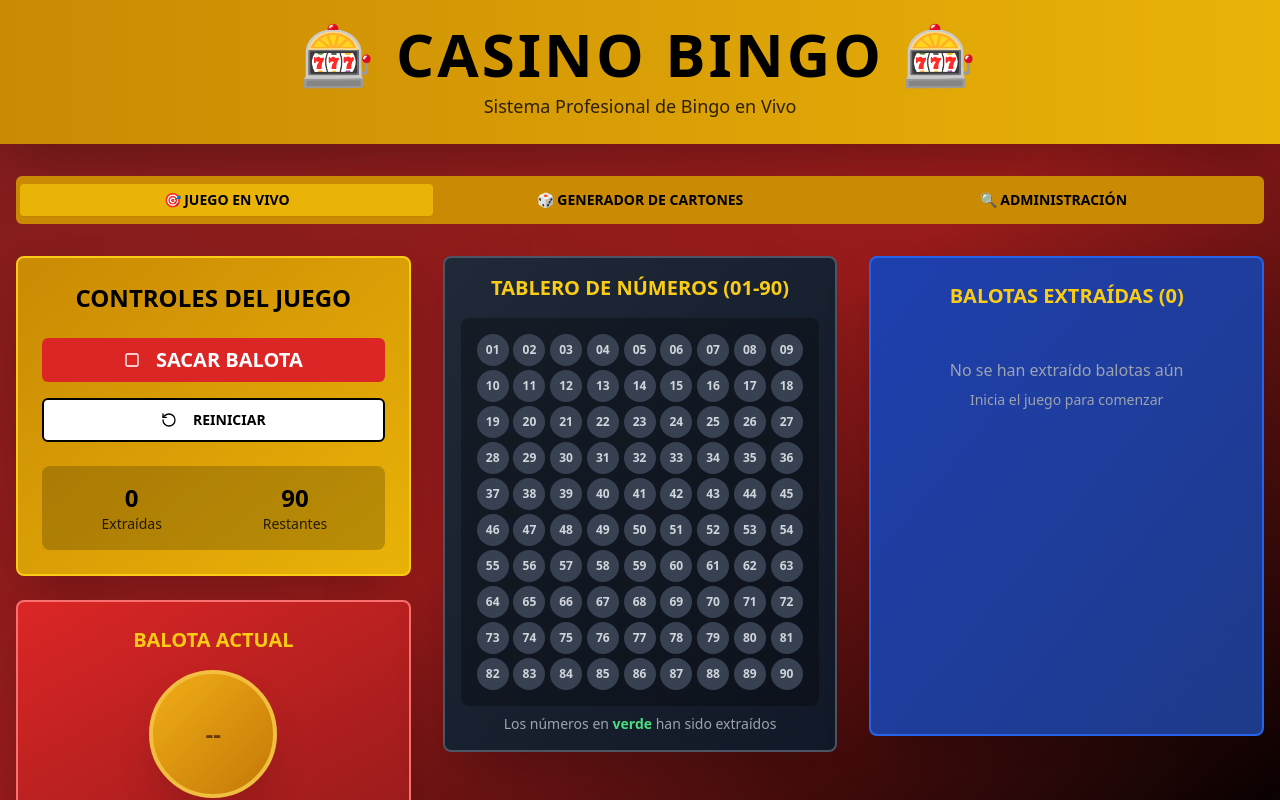
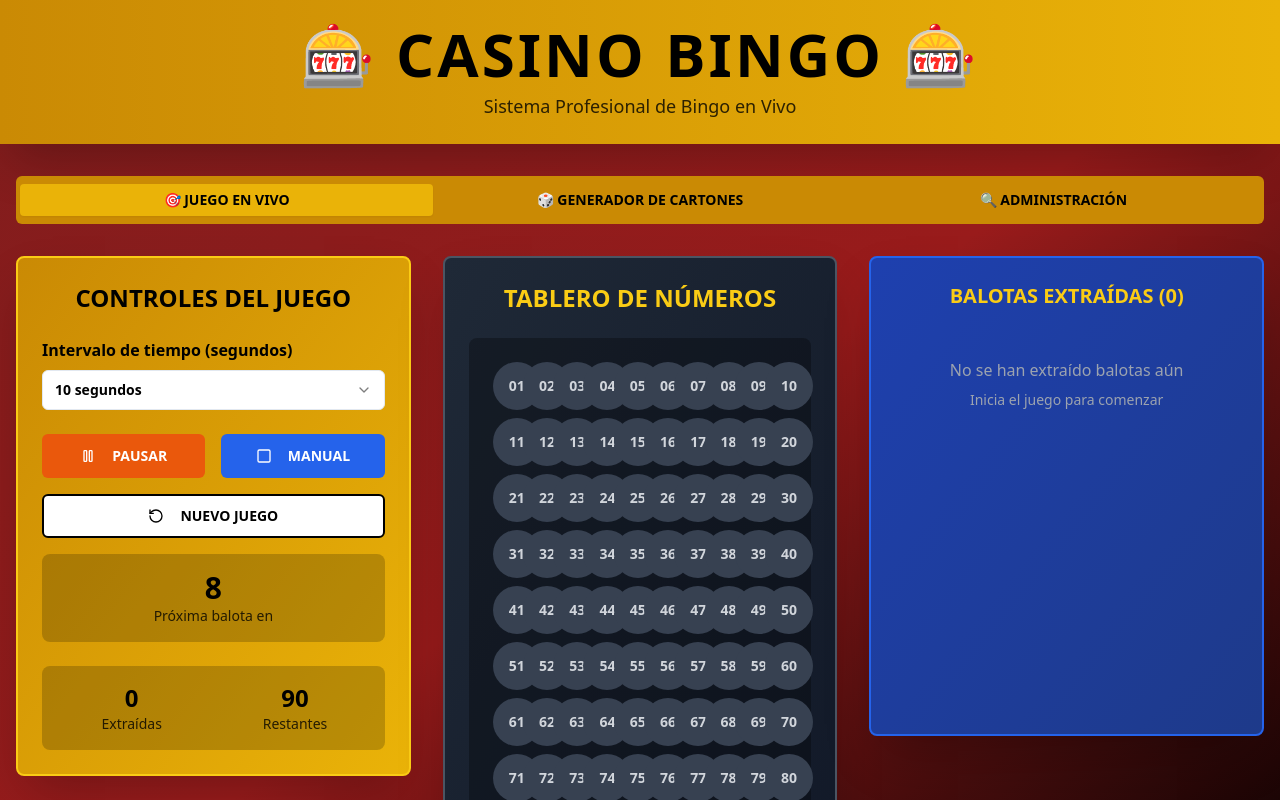
Before and after one commit to Asuscj10/casino-bingo-fiesta, a React (Vite) app: page / in a window 1280 px wide. Both pictures are taken after a click on the button "INICIAR JUEGO". Shown: the top 800 px of the page. Built offline with nearby package versions, Linux system fonts and the light colour scheme.

Commit message:
Refactor game and UI elements
- Updated the number board, game controls, and ball display.
- Modified game controls for automatic ball drawing with time selection.
- Enhanced the European strip generator.
- Updated the documentation.

```diff
--- a/src/components/BingoCardGenerator.tsx
+++ b/src/components/BingoCardGenerator.tsx
@@ -72,10 +72,10 @@ const BingoCardGenerator: React.FC = () => {
   };
 
   const generateEuropeanStrips = async () => {
-    if (numberOfStrips < 1 || numberOfStrips > 1000) {
+    if (numberOfStrips < 1 || numberOfStrips > 10000) {
       toast({
         title: "Error",
-        description: "El número de tiras debe estar entre 1 y 1,000",
+        description: "El número de tiras debe estar entre 1 y 10,000",
         variant: "destructive",
       });
       return;
@@ -475,7 +475,7 @@ const BingoCardGenerator: React.FC = () => {
 
           <TabsContent value="european" className="space-y-6">
             <div className="bg-blue-900 p-4 rounded-lg mb-6">
-              <h3 className="text-yellow-400 font-bold mb-2">🇪🇺 Tiras Europeas de Bingo</h3>
+              <h3 className="text-yellow-400 font-bold mb-2">🇪🇺 Tiras Europeas</h3>
               <p className="text-white text-sm">
                 Cada tira contiene 6 cartones con todos los números del 01-90 distribuidos sin repetición.
                 Perfectas para el bingo europeo tradicional.
@@ -485,13 +485,13 @@ const BingoCardGenerator: React.FC = () => {
             <div className="grid grid-cols-1 md:grid-cols-2 gap-6">
               <div>
                 <Label htmlFor="numberOfStrips" className="text-white font-bold">
-                  Número de Tiras (máx. 1,000)
+                  Número de Tiras (máx. 10,000)
                 </Label>
                 <Input
                   id="numberOfStrips"
                   type="number"
                   min="1"
-                  max="1000"
+                  max="10000"
                   value={numberOfStrips}
                   onChange={(e) => setNumberOfStrips(parseInt(e.target.value) || 1)}
                   className="mt-2 bg-white text-black font-bold"
--- a/src/components/BingoGame.tsx
+++ b/src/components/BingoGame.tsx
@@ -1,6 +1,6 @@
-import React, { useEffect } from 'react';
+
+import React, { useEffect, useState } from 'react';
 import BingoGameboard from '@/components/BingoGameboard';
-import BallDisplay from '@/components/BallDisplay';
 import GameControls from '@/components/GameControls';
 import DrawnBalls from '@/components/DrawnBalls';
 
@@ -25,6 +25,8 @@ const BingoGame: React.FC<BingoGameProps> = ({
   availableBalls,
   setAvailableBalls
 }) => {
+  const [isAutoMode, setIsAutoMode] = useState(true);
+  const [autoInterval, setAutoInterval] = useState(10);
 
   // Notify parent component when drawn balls change
   useEffect(() => {
@@ -59,9 +61,14 @@ const BingoGame: React.FC<BingoGameProps> = ({
     setAvailableBalls(newAvailableBalls);
   };
 
+  const pauseGame = () => {
+    // Solo pausa el modo automático, no detiene el juego
+  };
+
   const resetGame = () => {
     setGameActive(false);
     setCurrentBall(null);
+    setIsAutoMode(true);
     const balls = Array.from({ length: 90 }, (_, i) => i + 1);
     setAvailableBalls(balls);
     if (onDrawnBallsChange) {
@@ -71,18 +78,21 @@ const BingoGame: React.FC<BingoGameProps> = ({
 
   return (
     <div className="grid grid-cols-1 lg:grid-cols-3 gap-8">
-      {/* Left Column - Game Controls & Ball Display */}
-      <div className="lg:col-span-1 space-y-6">
+      {/* Left Column - Game Controls */}
+      <div className="lg:col-span-1">
         <GameControls
           gameActive={gameActive}
           onStartGame={startGame}
           onDrawBall={drawBall}
+          onPauseGame={pauseGame}
           onResetGame={resetGame}
           availableBalls={availableBalls.length}
           drawnBalls={drawnBalls.length}
+          isAutoMode={isAutoMode}
+          setIsAutoMode={setIsAutoMode}
+          autoInterval={autoInterval}
+          setAutoInterval={setAutoInterval}
         />
-
-        <BallDisplay currentBall={currentBall} />
       </div>
 
       {/* Middle Column - Gameboard */}
--- a/src/components/BingoGameboard.tsx
+++ b/src/components/BingoGameboard.tsx
@@ -11,14 +11,14 @@ const BingoGameboard: React.FC<BingoGameboardProps> = ({ drawnBalls }) => {
     const numbers = Array.from({ length: 90 }, (_, i) => i + 1);
 
     return (
-      <div className="grid grid-cols-9 gap-1 p-4">
+      <div className="grid grid-cols-10 gap-2 p-6">
         {numbers.map(number => {
           const isDrawn = drawnBalls.includes(number);
           return (
             <div
               key={number}
               className={`
-                w-8 h-8 rounded-full flex items-center justify-center text-xs font-bold transition-all duration-500
+                w-12 h-12 rounded-full flex items-center justify-center text-sm font-bold transition-all duration-500
                 ${isDrawn
                   ? 'bg-green-500 text-white scale-110 shadow-lg animate-pulse'
                   : 'bg-gray-700 text-gray-300 hover:bg-gray-600'
@@ -35,12 +35,12 @@ const BingoGameboard: React.FC<BingoGameboardProps> = ({ drawnBalls }) => {
 
   return (
     <Card className="bg-gradient-to-br from-gray-800 to-gray-900 border-gray-600 border-2 shadow-2xl">
-      <div className="p-4">
-        <h2 className="text-xl font-bold text-yellow-400 mb-4 text-center">TABLERO DE NÚMEROS (01-90)</h2>
+      <div className="p-6">
+        <h2 className="text-2xl font-bold text-yellow-400 mb-6 text-center">TABLERO DE NÚMEROS</h2>
         <div className="bg-black/30 rounded-lg">
           {renderNumberGrid()}
         </div>
-        <p className="text-center text-gray-400 text-sm mt-2">
+        <p className="text-center text-gray-400 text-sm mt-4">
           Los números en <span className="text-green-400 font-bold">verde</span> han sido extraídos
         </p>
       </div>
--- a/src/components/GameControls.tsx
+++ b/src/components/GameControls.tsx
@@ -1,35 +1,100 @@
 
-import React from 'react';
+import React, { useState, useEffect } from 'react';
 import { Button } from "@/components/ui/button";
 import { Card } from "@/components/ui/card";
-import { Play, Square, RotateCcw } from 'lucide-react';
+import { Select, SelectContent, SelectItem, SelectTrigger, SelectValue } from "@/components/ui/select";
+import { Play, Pause, Square, RotateCcw } from 'lucide-react';
 
 interface GameControlsProps {
   gameActive: boolean;
   onStartGame: () => void;
   onDrawBall: () => void;
+  onPauseGame: () => void;
   onResetGame: () => void;
   availableBalls: number;
   drawnBalls: number;
+  isAutoMode: boolean;
+  setIsAutoMode: (auto: boolean) => void;
+  autoInterval: number;
+  setAutoInterval: (interval: number) => void;
 }
 
 const GameControls: React.FC<GameControlsProps> = ({
   gameActive,
   onStartGame,
   onDrawBall,
+  onPauseGame,
   onResetGame,
   availableBalls,
-  drawnBalls
+  drawnBalls,
+  isAutoMode,
+  setIsAutoMode,
+  autoInterval,
+  setAutoInterval
 }) => {
+  const [timeRemaining, setTimeRemaining] = useState(0);
+
+  useEffect(() => {
+    let timer: NodeJS.Timeout;
+
+    if (gameActive && isAutoMode && availableBalls > 0) {
+      setTimeRemaining(autoInterval);
+
+      timer = setInterval(() => {
+        setTimeRemaining((prev) => {
+          if (prev <= 1) {
+            onDrawBall();
+            return autoInterval;
+          }
+          return prev - 1;
+        });
+      }, 1000);
+    }
+
+    return () => {
+      if (timer) clearInterval(timer);
+    };
+  }, [gameActive, isAutoMode, autoInterval, availableBalls, onDrawBall]);
+
+  const handleStartGame = () => {
+    setIsAutoMode(true);
+    onStartGame();
+  };
+
+  const handlePause = () => {
+    setIsAutoMode(false);
+    onPauseGame();
+  };
+
+  const handleResume = () => {
+    setIsAutoMode(true);
+  };
+
   return (
     <Card className="bg-gradient-to-br from-yellow-600 to-yellow-500 border-yellow-400 border-2 shadow-2xl">
       <div className="p-6">
         <h2 className="text-2xl font-bold text-black mb-6 text-center">CONTROLES DEL JUEGO</h2>
 
+        {/* Configuración de tiempo */}
+        <div className="mb-6">
+          <label className="block text-black font-bold mb-2">Intervalo de tiempo (segundos)</label>
+          <Select value={autoInterval.toString()} onValueChange={(value) => setAutoInterval(parseInt(value))}>
+            <SelectTrigger className="w-full bg-white text-black font-bold">
+              <SelectValue />
+            </SelectTrigger>
+            <SelectContent>
+              <SelectItem value="5">5 segundos</SelectItem>
+              <SelectItem value="10">10 segundos</SelectItem>
+              <SelectItem value="20">20 segundos</SelectItem>
+              <SelectItem value="30">30 segundos</SelectItem>
+            </SelectContent>
+          </Select>
+        </div>
+
         <div className="space-y-4">
           {!gameActive ? (
             <Button
-              onClick={onStartGame}
+              onClick={handleStartGame}
               className="w-full bg-green-600 hover:bg-green-700 text-white font-bold py-4 text-xl transition-all duration-300 transform hover:scale-105"
               size="lg"
             >
@@ -38,15 +103,37 @@ const GameControls: React.FC<GameControlsProps> = ({
             </Button>
           ) : (
             <>
+              <div className="grid grid-cols-2 gap-4">
+                {isAutoMode ? (
+                  <Button
+                    onClick={handlePause}
+                    className="bg-orange-600 hover:bg-orange-700 text-white font-bold py-3 transition-all duration-300"
+                    size="lg"
+                  >
+                    <Pause className="mr-2" />
+                    PAUSAR
+                  </Button>
+                ) : (
+                  <Button
+                    onClick={handleResume}
+                    className="bg-green-600 hover:bg-green-700 text-white font-bold py-3 transition-all duration-300"
+                    size="lg"
+                  >
+                    <Play className="mr-2" />
+                    REANUDAR
+                  </Button>
+                )}
+
                 <Button
                   onClick={onDrawBall}
                   disabled={availableBalls === 0}
-                className="w-full bg-red-600 hover:bg-red-700 text-white font-bold py-4 text-xl transition-all duration-300 transform hover:scale-105 disabled:opacity-50"
+                  className="bg-blue-600 hover:bg-blue-700 text-white font-bold py-3 transition-all duration-300 disabled:opacity-50"
                   size="lg"
                 >
                   <Square className="mr-2" />
-                SACAR BALOTA
+                  MANUAL
                 </Button>
+              </div>
 
               <Button
                 onClick={onResetGame}
@@ -55,13 +142,21 @@ const GameControls: React.FC<GameControlsProps> = ({
                 size="lg"
               >
                 <RotateCcw className="mr-2" />
-                REINICIAR
+                NUEVO JUEGO
               </Button>
             </>
           )}
         </div>
 
-        {/* Game Stats */}
+        {/* Contador de tiempo */}
+        {gameActive && isAutoMode && availableBalls > 0 && (
+          <div className="mt-4 p-4 bg-black/20 rounded-lg text-center">
+            <div className="text-3xl font-bold text-black">{timeRemaining}</div>
+            <div className="text-sm text-black/80">Próxima balota en</div>
+          </div>
+        )}
+
+        {/* Estadísticas del juego */}
         <div className="mt-6 p-4 bg-black/20 rounded-lg">
           <div className="grid grid-cols-2 gap-4 text-center">
             <div>
```
Also changed, not shown: 1 other file (tests, documents, lock files or other folders). Lines whose indentation alone changed are shown as unchanged.
